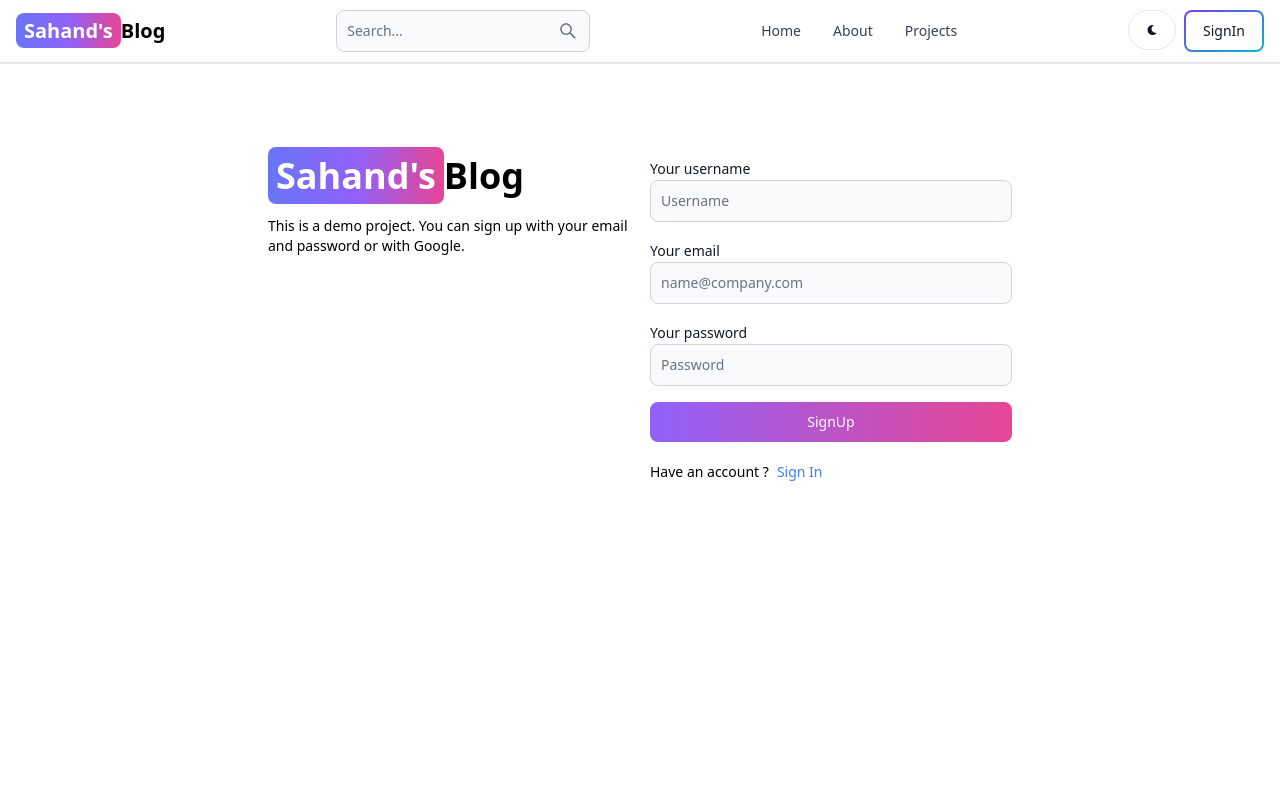
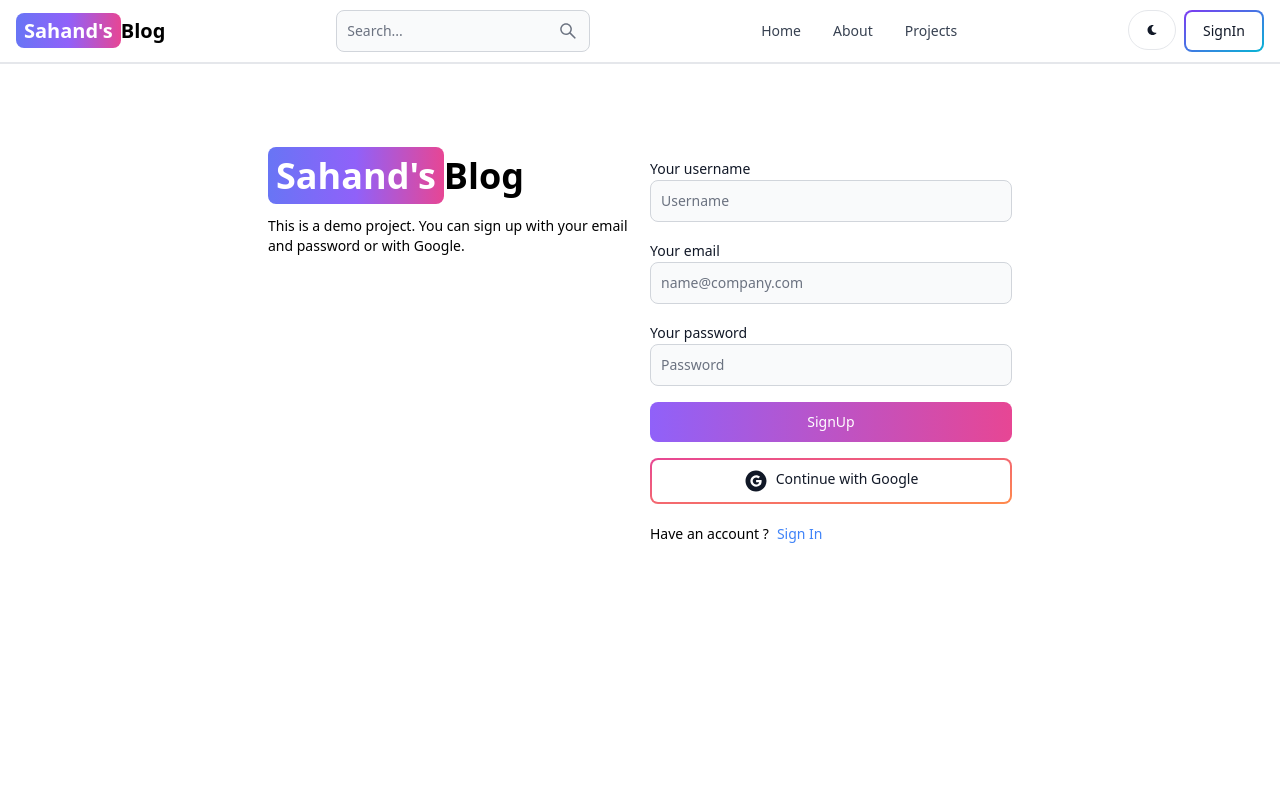
Before and after one commit to SechabaMadyibi/mern-blog, a React (Vite) app in the folder client/: page /sign-up in a window 1280 px wide. Shown: the top 800 px of the page. Built offline with nearby package versions, Linux system fonts and the light colour scheme.

Commit message:
google signup/in button

```diff
--- /dev/null
+++ b/client/src/components/OAuth.jsx
@@ -0,0 +1,16 @@
+import { Button } from "flowbite-react";
+import React from "react";
+import { AiFillGoogleCircle } from "react-icons/ai";
+
+export default function OAuth() {
+const handleGoogleClick = async () => {
+
+}
+
+  return (
+    <Button type="button" gradientDuoTone="pinkToOrange" outline onClick={handleGoogleClick}>
+      <AiFillGoogleCircle className="w-6 h-6 mr-2"/>
+      Continue with Google
+    </Button>
+  );
+}
--- a/client/src/pages/SignIn.jsx
+++ b/client/src/pages/SignIn.jsx
@@ -7,6 +7,7 @@ import {
   signInSuccess,
   signInFailure,
 } from "../redux/user/userSlice.js";
+import OAuth from "../components/OAuth.jsx";
 
 export default function SignIn() {
   const [formData, setData] = useState({});
@@ -98,6 +99,7 @@ export default function SignIn() {
                 "Sign In"
               )}
             </Button>
+            <OAuth/>
           </form>
           <div className="flex gap-2 text-sm mt-5">
             <span>Don't have an acccount?</span>
--- a/client/src/pages/Signup.jsx
+++ b/client/src/pages/Signup.jsx
@@ -1,6 +1,7 @@
 import { Alert, Button, Label, Spinner, TextInput } from "flowbite-react";
 import React, { useState } from "react";
 import { Link,useNavigate } from "react-router-dom";
+import OAuth from "../components/OAuth";
 
 export default function Signup() {
   const [formData, setData] = useState({});
@@ -100,6 +101,7 @@ export default function Signup() {
               ): 'SignUp'
             }
             </Button>
+            <OAuth/>
           </form>
           <div className="flex gap-2 text-sm mt-5">
             <span>Have an account ?</span>
```
